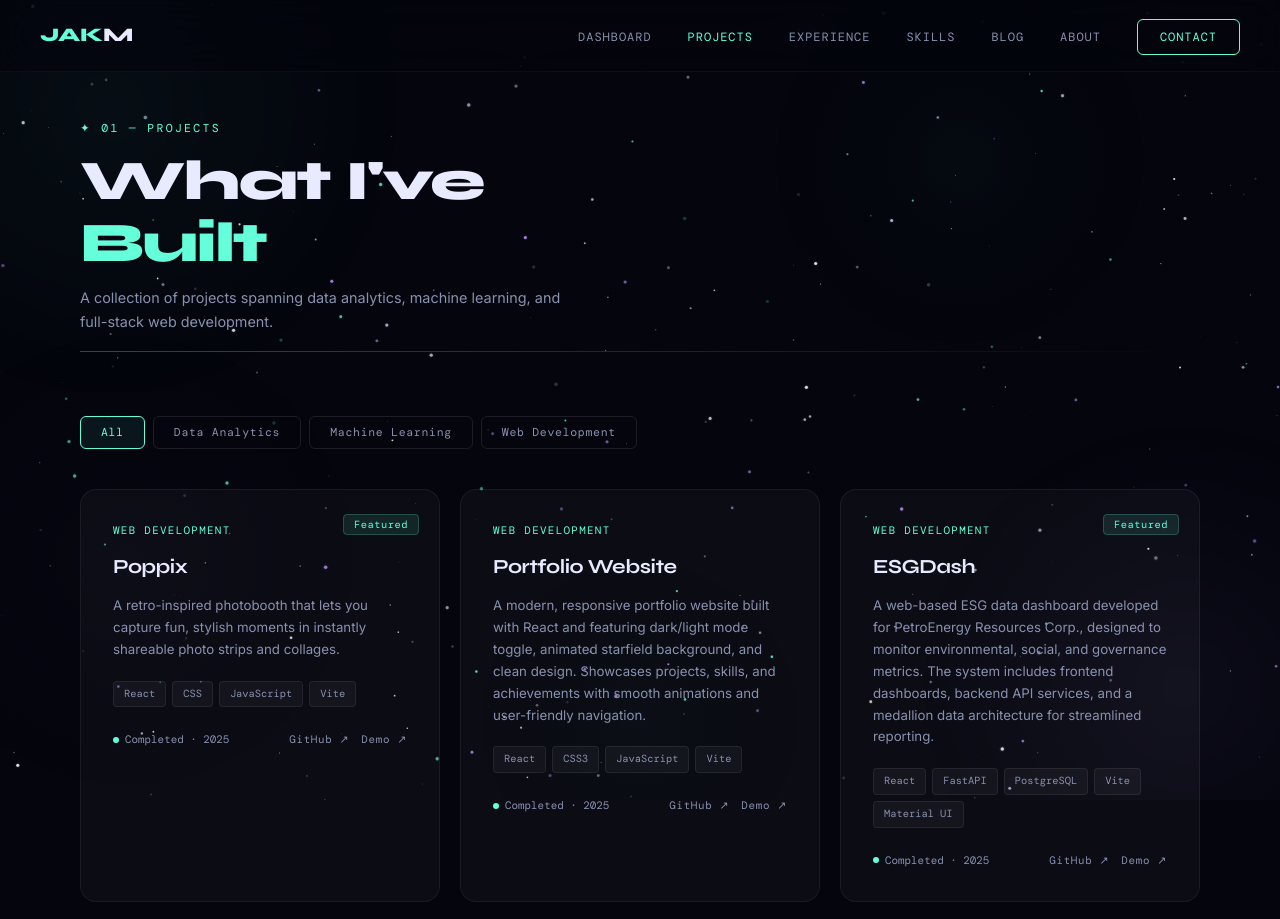
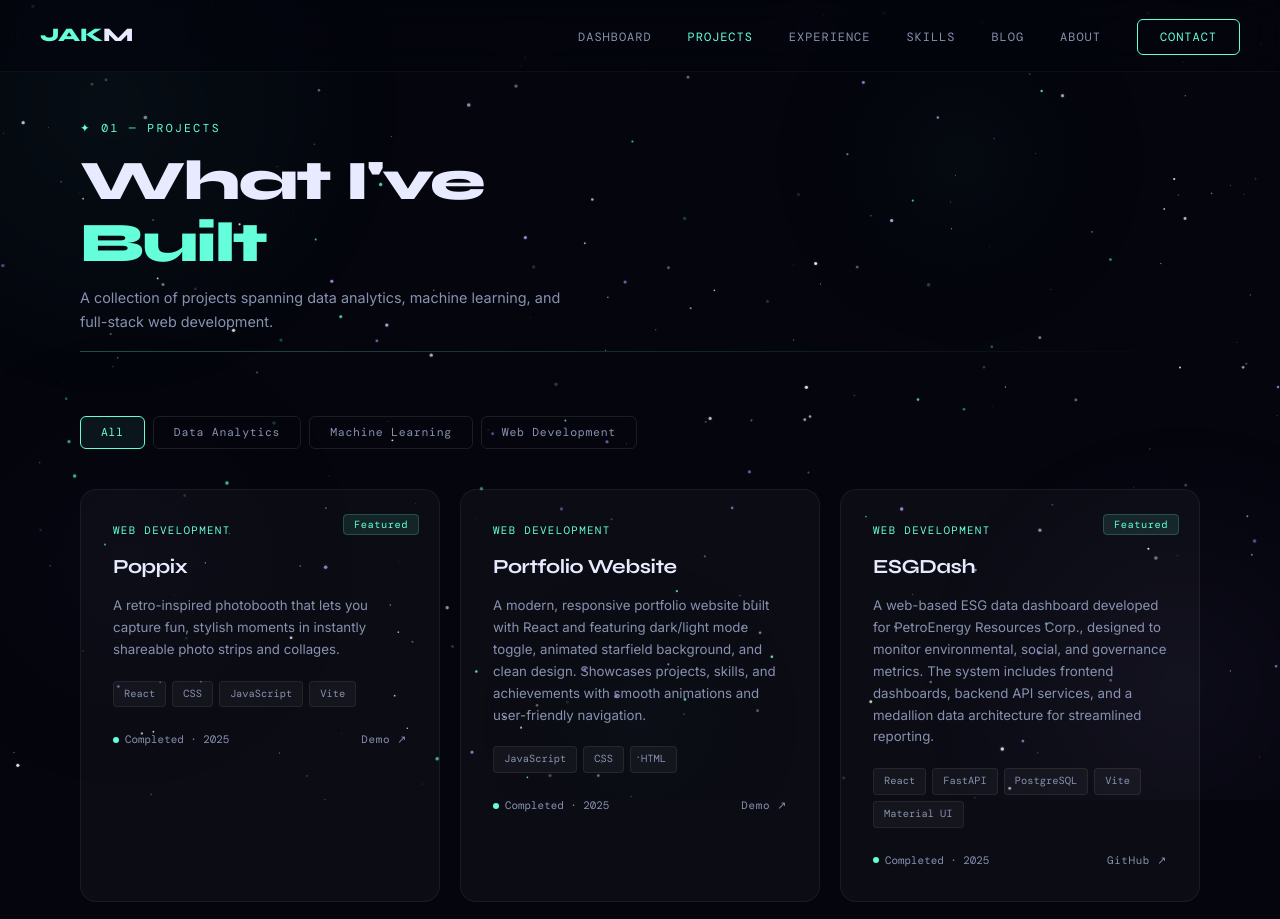
Before and after one commit to jelliness/portfolio, a plain HTML site: page pages/projects.html in a window 1280 px wide. Shown: the top 919 px of the page. Drawn offline with nearby package versions, Linux system fonts and the light colour scheme; a web font is replaced by a local one.

Commit message:
Update portfolio data and project link rendering
Update data/portfolio.json with a new resume URL, revised tech tags, and updated demo link for the Portfolio Website entry. Improve pages/projects.html link rendering by tightening null/'null' checks, escaping URLs with UI.esc, adding rel="noopener noreferrer" for external links, and removing placeholder '#' anchors so absent links are not rendered. These changes fix broken placeholders, improve link security, and correct displayed project metadata.

```diff
--- a/data/portfolio.json
+++ b/data/portfolio.json
@@ -6,7 +6,7 @@
     "email": "jellyannekayemallari@gmail.com",
     "github": "https://github.com/jelliness",
     "linkedin": "https://www.linkedin.com/in/jak-mallari",
-    "resumeUrl": "https://yourdomain.com/resume.pdf",
+    "resumeUrl": "https://drive.google.com/file/d/1-sTO6oNNTrdTcHzfrL_-ogXRtfLz-Cd1/view?usp=sharing",
     "bio": "I am passionate about software development, data engineering, and web technologies. With a strong foundation in programming and data management, I've built full-stack applications, designed scalable systems, and contributed to research-driven and sustainability-focused digital solutions.",
     "location": "Laguna, Philippines",
     "available": true
@@ -36,12 +36,12 @@
       "title": "Portfolio Website",
       "category": "Web Development",
       "description": "A modern, responsive portfolio website built with React and featuring dark/light mode toggle, animated starfield background, and clean design. Showcases projects, skills, and achievements with smooth animations and user-friendly navigation.",
-      "tech": ["React", "CSS3", "JavaScript", "Vite"],
+      "tech": ["JavaScript", "CSS", "HTML"],
       "status": "Completed",
       "year": 2025,
       "featured": false,
       "github": null,
-      "demo": "https://jelliness.github.io/web-portfolio/",
+      "demo": "https://jelly-mallari.vercel.app/",
       "image": "https://pbs.twimg.com/media/GveI5yIakAEieed?format=jpg&name=large"
     },
     {
--- a/pages/projects.html
+++ b/pages/projects.html
@@ -108,8 +108,8 @@
               ${UI.esc(p.status)} · ${p.year}
             </div>
             <div class="project-links">
-              ${p.github && p.github !== '#' ? `<a href="${p.github}" target="_blank">GitHub ↗</a>` : `<a href="#">GitHub ↗</a>`}
-              ${p.demo && p.demo !== '#' ? `<a href="${p.demo}" target="_blank">Demo ↗</a>` : `<a href="#">Demo ↗</a>`}
+              ${p.github && p.github !== '#' && p.github !== null && p.github !== 'null' ? `<a href="${UI.esc(p.github)}" target="_blank" rel="noopener noreferrer">GitHub ↗</a>` : ''}
+              ${p.demo && p.demo !== '#' && p.demo !== null && p.demo !== 'null' ? `<a href="${UI.esc(p.demo)}" target="_blank" rel="noopener noreferrer">Demo ↗</a>` : ''}
             </div>
           </div>
         </div>
```
